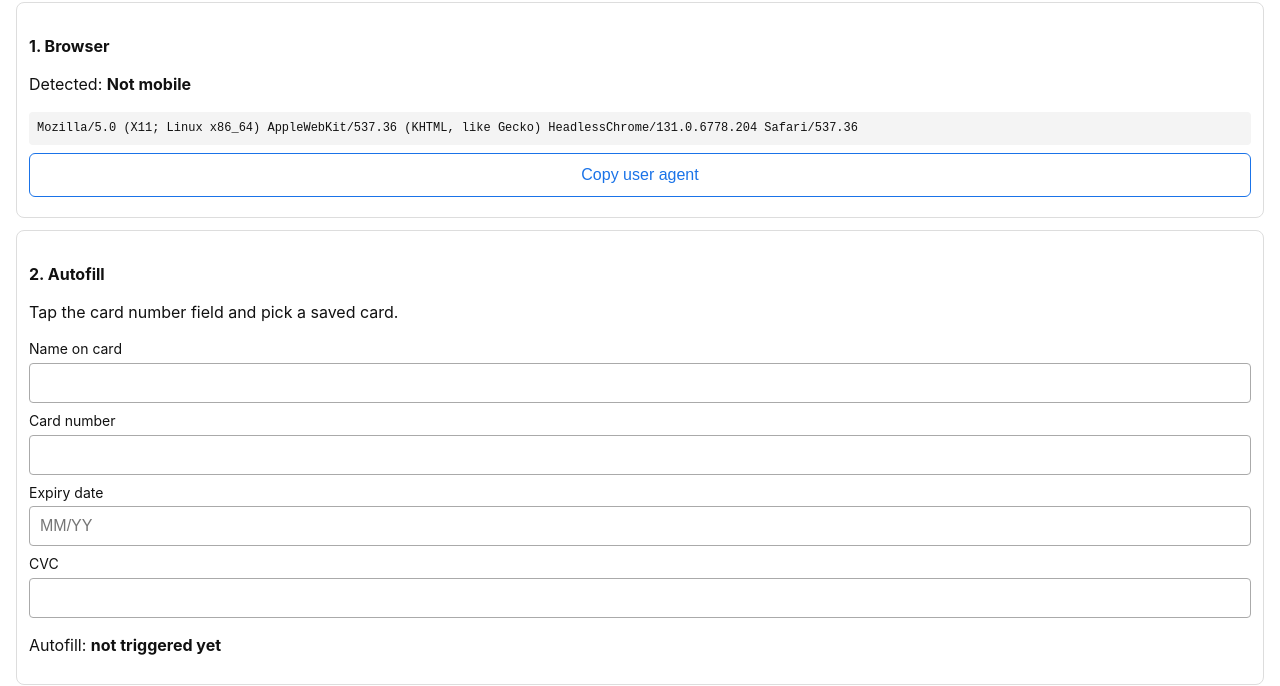
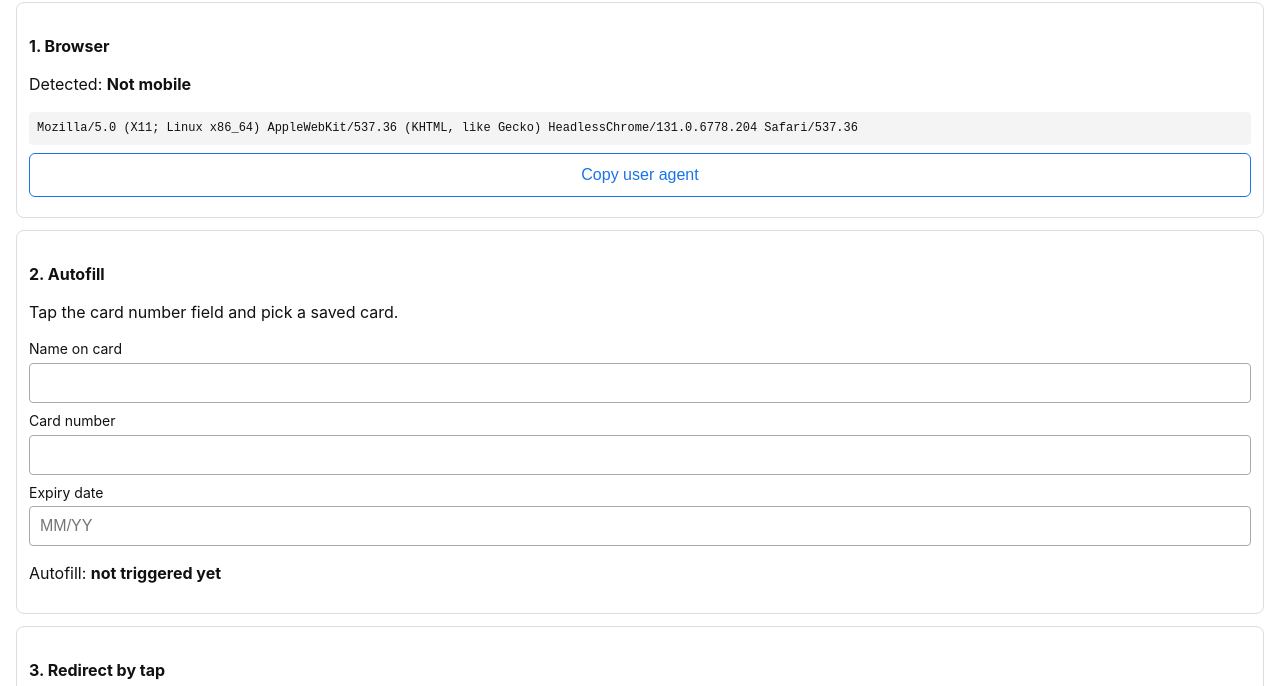
Before and after one commit to vlad-vorobei/redirect-test, a plain HTML site: page index.html in a window 1280 px wide. Shown: the part 54-740 px from the top of the page. Drawn offline with Linux system fonts and the light colour scheme.

Commit message:
Remove CVC field from UI

```diff
--- a/index.html
+++ b/index.html
@@ -40,8 +40,6 @@
       <input id="cc-number" name="cc-number" autocomplete="cc-number" inputmode="numeric">
       <label for="cc-exp">Expiry date</label>
       <input id="cc-exp" name="cc-exp" autocomplete="cc-exp" placeholder="MM/YY">
-      <label for="cc-csc">CVC</label>
-      <input id="cc-csc" name="cc-csc" autocomplete="cc-csc" inputmode="numeric">
     </form>
     <p>Autofill: <b id="autofill-status">not triggered yet</b></p>
   </section>
```
